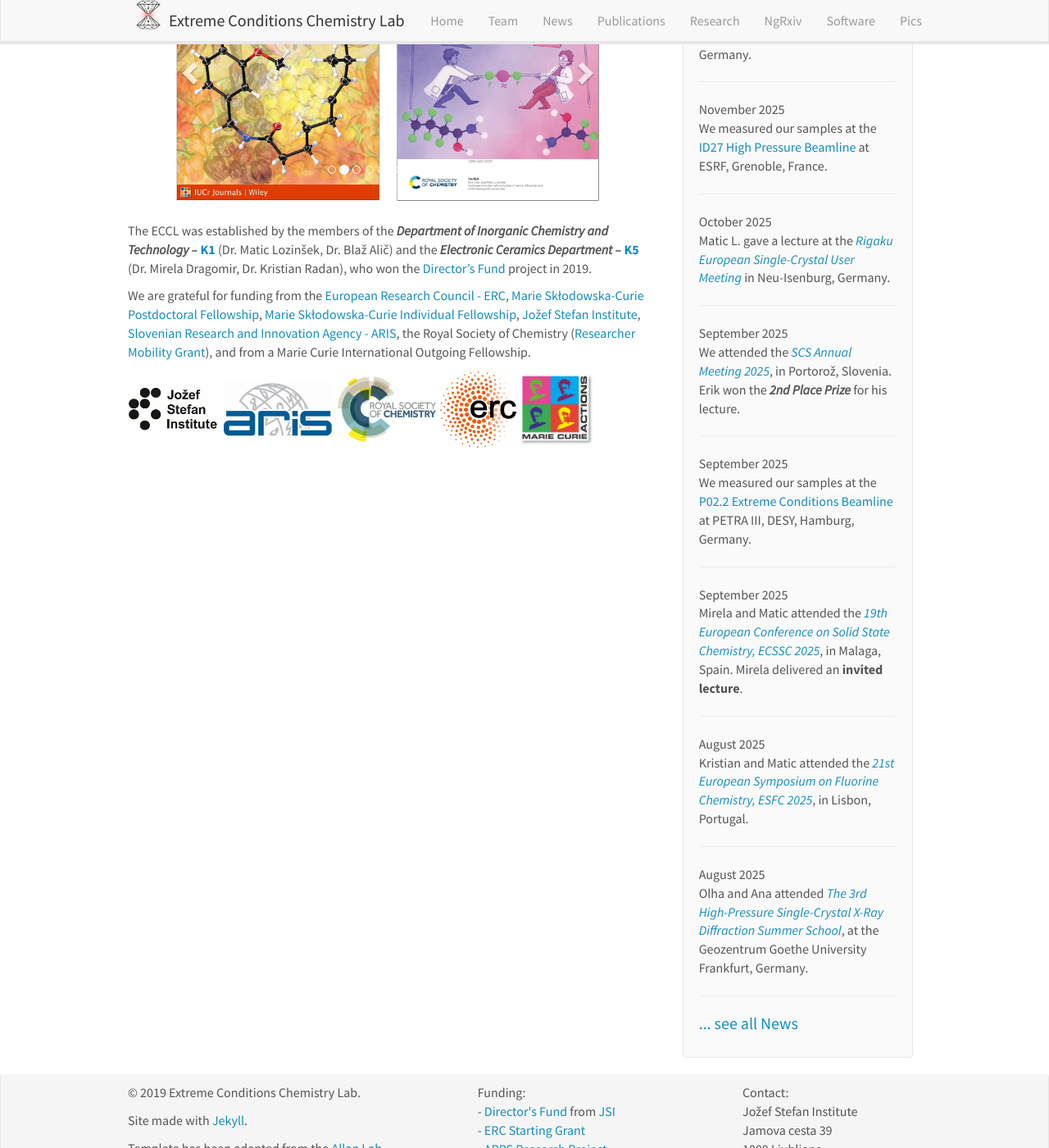
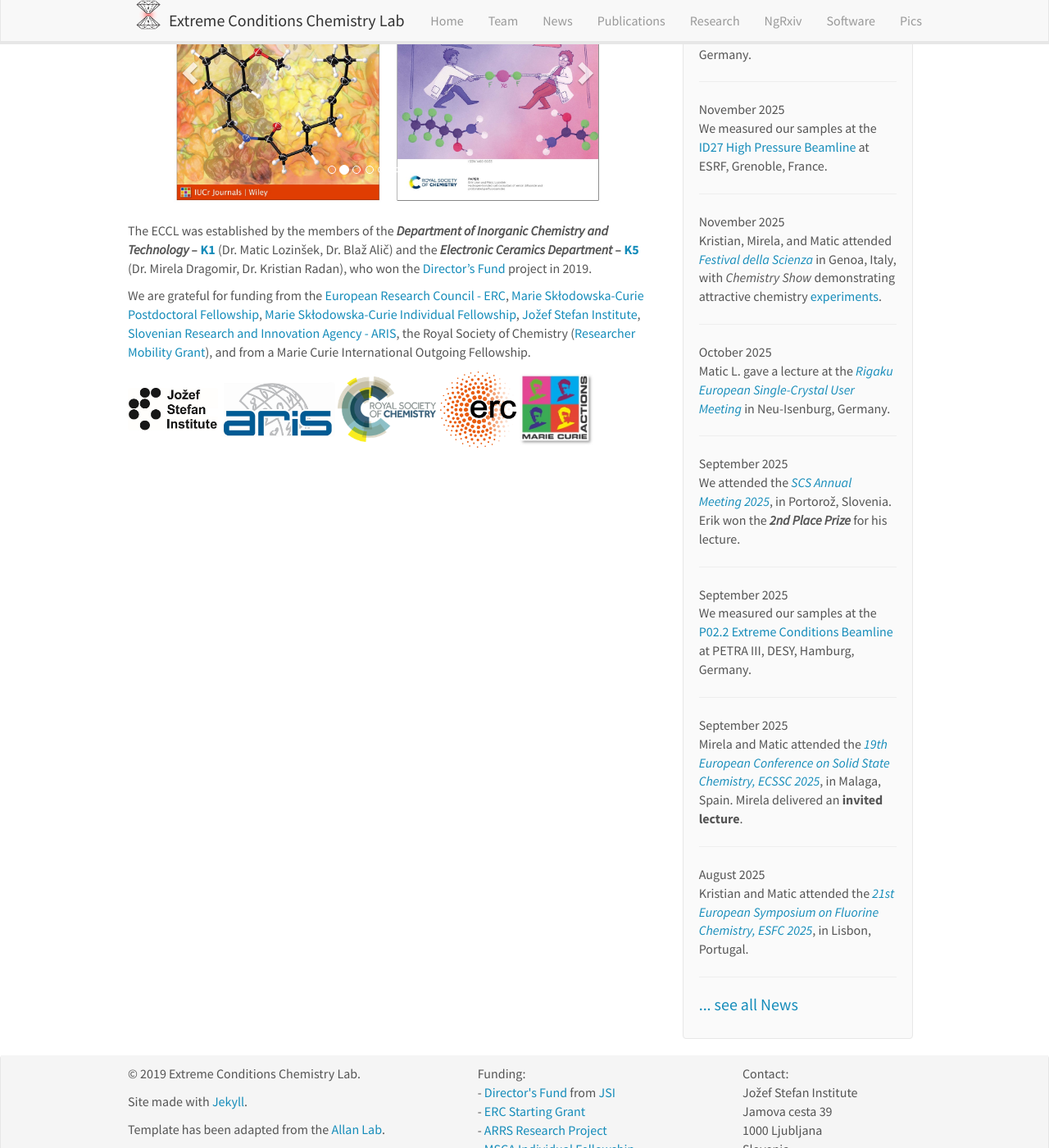
Before and after one commit to eccl-jsi/eccl-jsi.github.io, a Jekyll site: the page built from _pages/home.md, in a window 1280 px wide and 1400 px high, scrolled down 330 px. Shown: the whole window at 82% size. Built offline with Jekyll 4.4.1, drawn with Linux system fonts in a browser that asks for light colours; nearby versions of some CDN libraries.

Commit message:
Update news.yml

```diff
--- a/_data/news.yml
+++ b/_data/news.yml
@@ -6,6 +6,9 @@
 
 - date: November 2025
   headline: "We measured our samples at the <a href='https://www.esrf.fr/UsersAndScience/Experiments/MEx/ID27'>ID27 High Pressure Beamline</a> at ESRF, Grenoble, France."
+
+- date: November 2025
+  headline: "Kristian, Mirela, and Matic attended <i><a href='https://www.festivalscienza.it/'>Festival della Scienza</a></i> in Genoa, Italy, with <i>Chemistry Show</i> demonstrating attractive chemistry <a href='https://www.facebook.com/festivalscienza/videos/1597074361705155/'>experiments</a>."
 
 - date: October 2025
   headline: "Matic L. gave a lecture at the <a href='https://rigaku.com/products/crystallography/scx-users-meeting-2025'><i>Rigaku European Single-Crystal User Meeting</i></a> in Neu-Isenburg, Germany."
```
